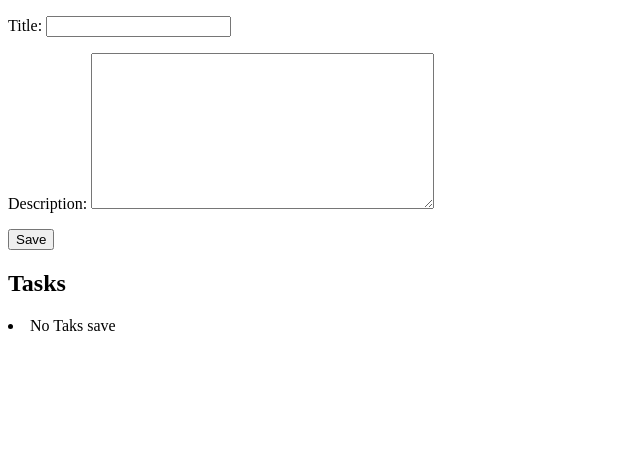
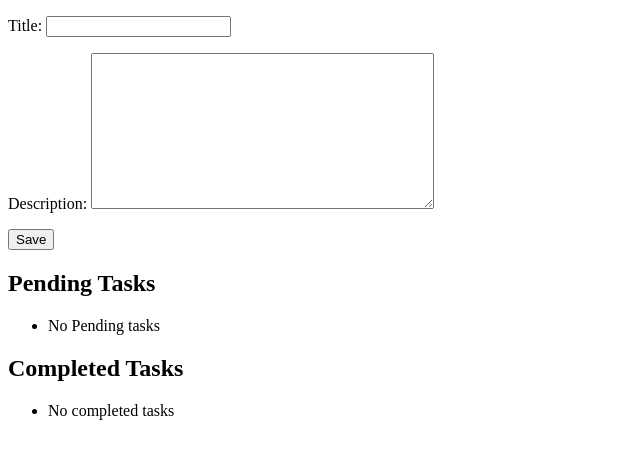
Before and after one commit to cordovabarbara/crud-django, a Django app: page /crud/ in a window 1280 px wide. Shown: the top 459 px of the page, without its empty margins (0-640 px from the left). Run offline with Django 5.2, Linux system fonts and the light colour scheme; data that the repository does not hold is empty.

Commit message:
Update task_list and create view to filter completed and pending tasks

```diff
--- a/crudproject/crud/templates/task_list.html
+++ b/crudproject/crud/templates/task_list.html
@@ -3,7 +3,7 @@
 <head>
     <meta charset="UTF-8">
     <meta name="viewport" content="width=device-width, initial-scale=1.0">
-    <title>Document</title>
+    <title>Task Manager</title>
 </head>
 <body>
     <form action="" method="post">
@@ -11,13 +11,24 @@
         {{ form.as_p}}
         <button type="submit">Save</button>
     </form>
-    {% for task in tasks %}
-        <li>
-            <strong>{{ task.title }}</strong> {{ task.description }}
-        </li>
-    {% empty %}
-        <h2>Tasks</h2>
-        <li> No Taks save</li>
-    {% endfor %}
+
+    <h2>Pending Tasks</h2>
+        <ul>
+            {% for task in incompleted_tasks %}
+                <li>{{task.title}}</li>
+            {% empty %}
+            <li>No Pending tasks</li>
+        {% endfor %}
+        </ul>
+
+
+    <h2>Completed Tasks</h2>
+        <ul>
+            {% for task in completed_tasks %}
+                <li>{{ task.title }}</li>
+            {% empty %}
+            <li>No completed tasks</li>
+            {% endfor %}
+        </ul>
 </body>
 </html>
--- a/crudproject/crud/views.py
+++ b/crudproject/crud/views.py
@@ -1,12 +1,24 @@
-from django.shortcuts import render
+from django.shortcuts import render, redirect
 from .models import Task
 from .forms import TaskForm
 
 def task_list_and_create(request):
-    form = TaskForm()
-    tasks = Task.objects.all()
+    if request.method == 'POST':
+        form = TaskForm(request.POST)
+        if form.is_valid():
+            form.save()
+            return redirect('crud:crud_list')
+    else:
+        form = TaskForm()
+    #tasks = Task.objects.all()
+    completed_tasks = Task.objects.filter(completed=True)
+    incompleted_tasks = Task.objects.filter(completed=False)
 
     return render(request, 'task_list.html',{
         'form':form,
-        'tasks':tasks
+        'completed_tasks':completed_tasks,
+        'incompleted_tasks': incompleted_tasks
+
+
+        #'tasks':tasks
     })
```
